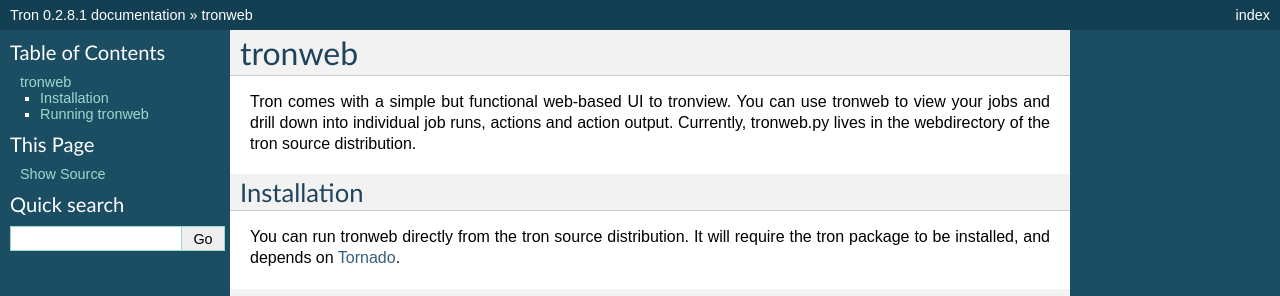
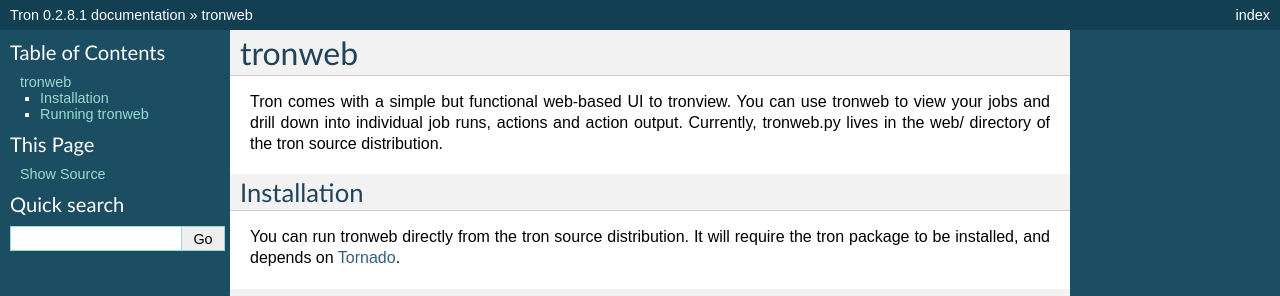
Before and after one commit to Yelp/Tron, a Sphinx documentation site: the page built from docs/tronweb.rst, in a window 1280 px wide. Shown: the top 296 px of the page. Built offline with Sphinx 7.4.7, drawn with Linux system fonts in a browser that asks for light colours.

Commit message:
Update docs/tronweb.rst

```diff
--- a/docs/tronweb.rst
+++ b/docs/tronweb.rst
@@ -1,7 +1,7 @@
 tronweb
 ========
 Tron comes with a simple but functional web-based UI to tronview. You can use tronweb to view your jobs and drill down
-into individual job runs, actions and action output. Currently, tronweb.py lives in the web\ directory of the tron
+into individual job runs, actions and action output. Currently, tronweb.py lives in the web/ directory of the tron
 source distribution.
 
 Installation
```
